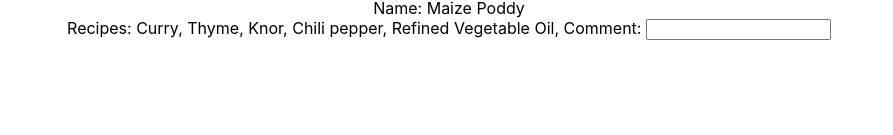
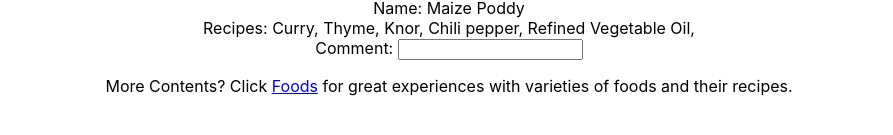
Before and after one commit to LeaderSteve84/Feast, a React (Create React App) app in the folder feast-frontend/: page / in a window 1280 px wide. Shown: the part 393-528 px from the top of the page, without its empty margins (191-1084 px from the left). Built offline with nearby package versions, Linux system fonts and the light colour scheme.

Commit message:
displayfood.js

```diff
--- a/feast-frontend/src/DisplayFood.js
+++ b/feast-frontend/src/DisplayFood.js
@@ -9,10 +9,13 @@
             <div className="foodImages">
                 <img src= { foodImage } alt="Sample foods and recipes" />
             </div>
-            <p>
+            <p className="name-recipes-comment">
                 <span className="name">Name: { foodName } </span><br />
-                <span className="recipes">Recipes: { recipes } </span>
+                <span className="recipes">Recipes: { recipes } </span><br />
                 <span className="homeComment">Comment:</span> <input type="text" className="input" />
+            </p>
+            <p className="more">
+                More Contents? Click <a href="/foods" className="foodsLink">Foods</a> for great experiences with varieties of foods and their recipes.
             </p>
         </div>
      );
```
